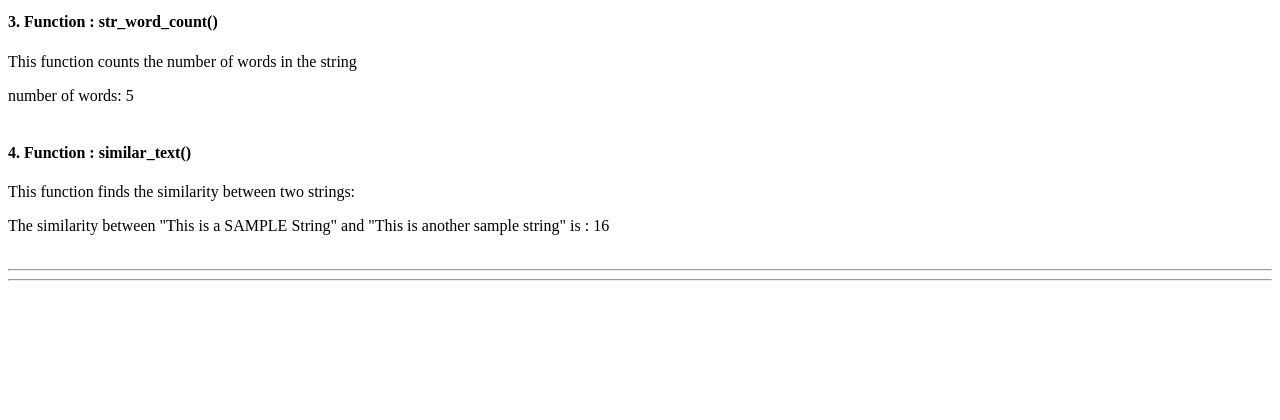
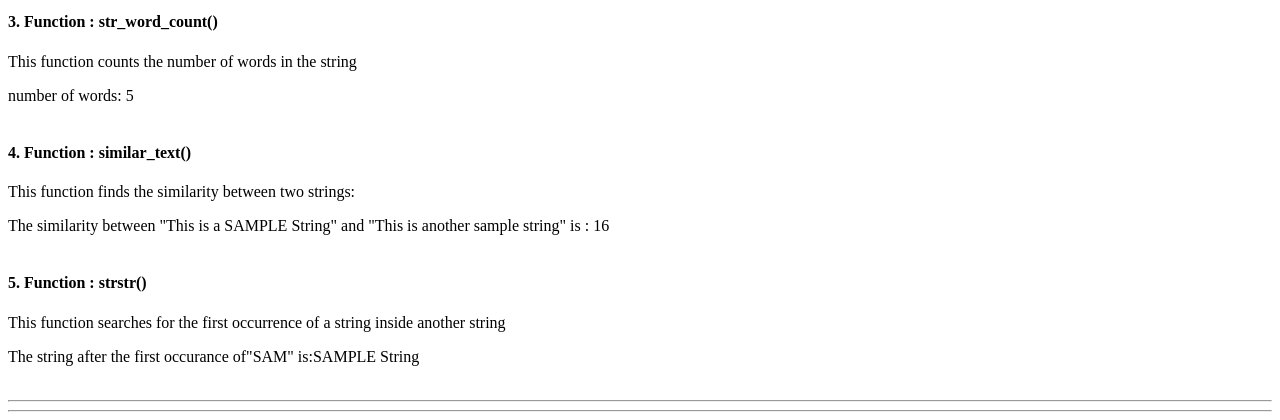
Before and after one commit to sachinmathewjose/homework3-stringarray, a PHP site: page / in a window 1280 px wide. Shown: the part 1791-2211 px from the top of the page. Before the commit the page ends 2072 px from the top, so only its background shows below. Run offline with PHP 8.4, Linux system fonts and the light colour scheme.

Commit message:
added function 15

```diff
--- a/index.php
+++ b/index.php
@@ -109,6 +109,7 @@ class main {
 		$this->explodeString();
 		$this->wordCountString();
 		$this->similarString();
+		$this->strString();
 		echo "<hr><hr>";
 	}
 
@@ -141,6 +142,14 @@ class main {
 		echo "<br><br>";
 	}
 
+	public function strString() {
+		echo "<h4>5. Function :<b> strstr()</b></h4>";
+		echo "<p>This function searches for the first occurrence of a string inside another string<p>";
+		$str = "SAM";
+		echo "The string after the first occurance of\"".$str."\" is:".strstr($this->sampleString, $str);
+		echo "<br><br>";
+	}
+
 	public function pString() {
 		echo "<h4>2. Function :<b> similar_text()</b></h4>";
 		echo "<p>This function finds the<p>";
```
